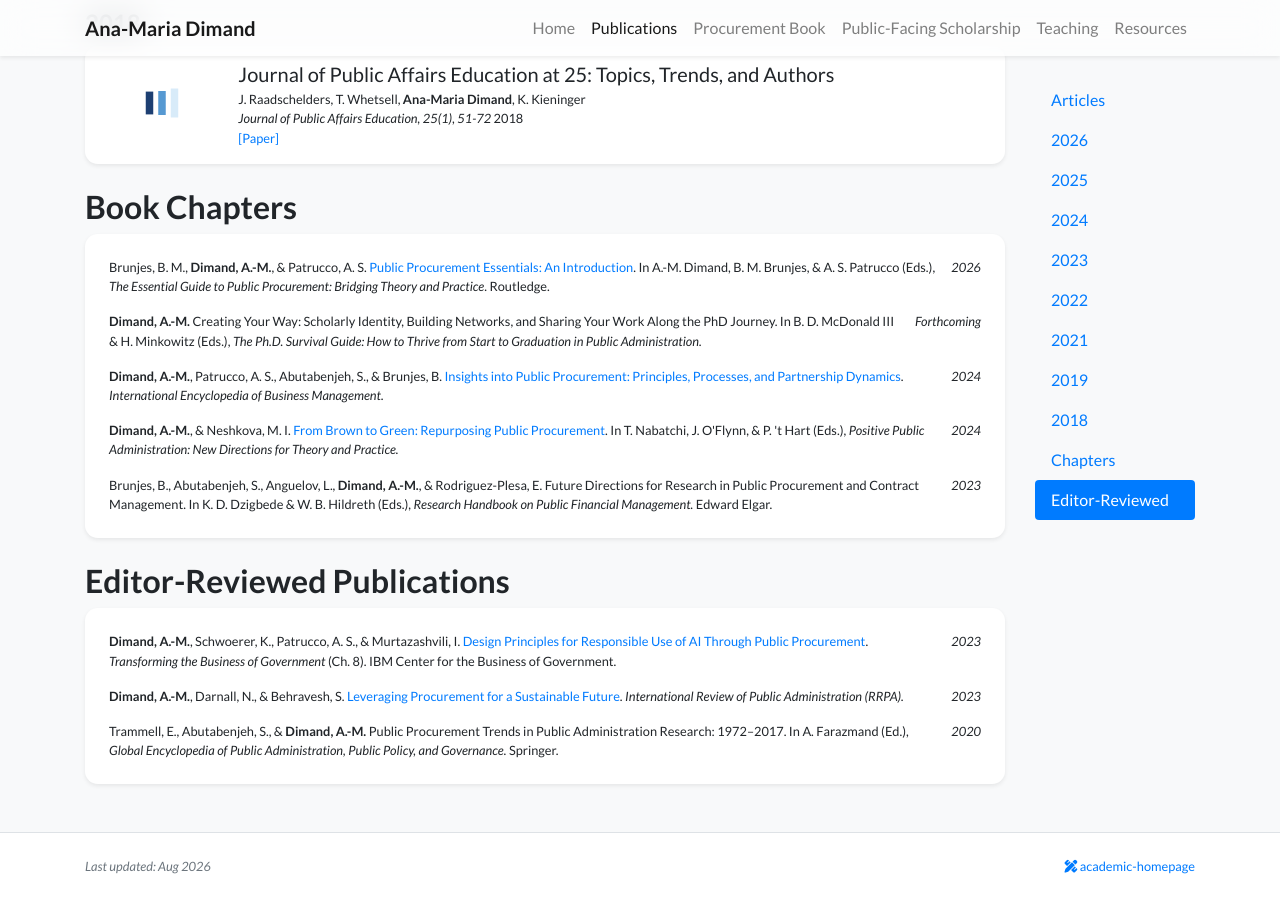
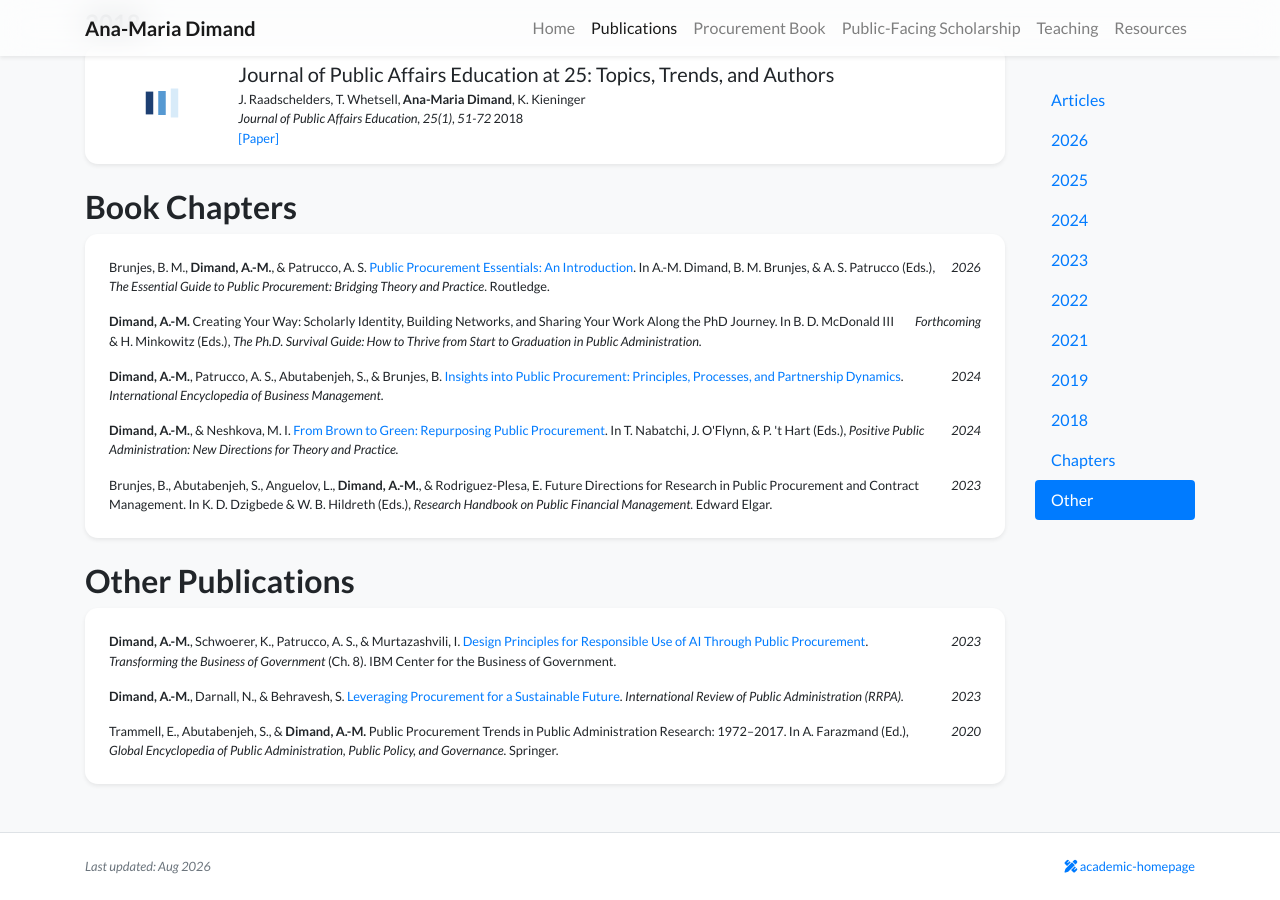
Before and after one commit to anamariadimand/anamariadimand.github.io, a Jekyll site: the page built from publications.html, in a window 1280 px wide and 900 px high, scrolled down 3893 px. Built offline with Jekyll 4.4.1, drawn with Linux system fonts in a browser that asks for light colours; nearby versions of some CDN libraries; a style sheet for code colours, icons or effects is not loaded.

Commit message:
Rename 'Editor-Reviewed Publications' section to 'Other Publications'
Co-Authored-By: Claude Opus 4.8 <noreply@anthropic.com>

```diff
--- a/publications.html
+++ b/publications.html
@@ -34,7 +34,7 @@ body_attr: >-
             </div>
         </div>
 
-        <h2 class="pt-4" id="editor-reviewed">Editor-Reviewed Publications</h2>
+        <h2 class="pt-4" id="editor-reviewed">Other Publications</h2>
         <div class="card border-0 shadow-sm bg-white">
             <div class="card-body p-4">
                 <ul class="list-unstyled mb-0">
@@ -53,7 +53,7 @@ body_attr: >-
             <a class="nav-link d-block pl-3" href="#year-{{ year.name }}">{{ year.name }}</a>
             {% endfor %}
             <a class="nav-link d-block" href="#book-chapters">Chapters</a>
-            <a class="nav-link d-block" href="#editor-reviewed">Editor-Reviewed</a>
+            <a class="nav-link d-block" href="#editor-reviewed">Other</a>
         </div>
     </div>
 
```
